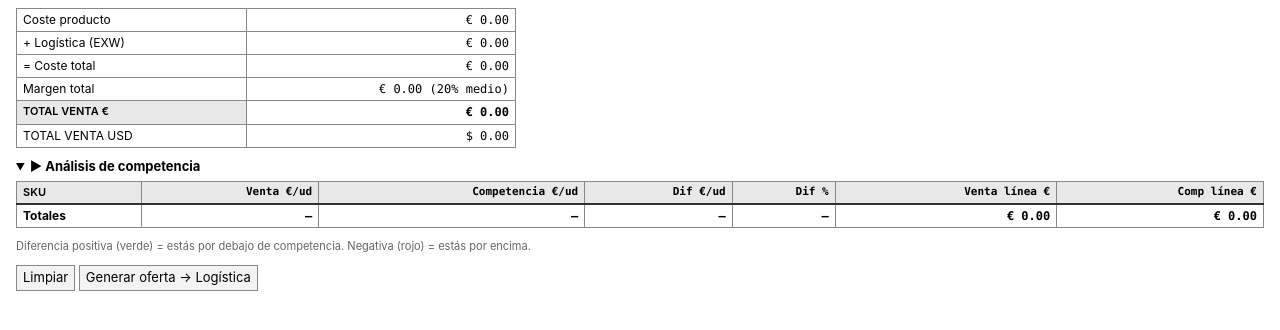
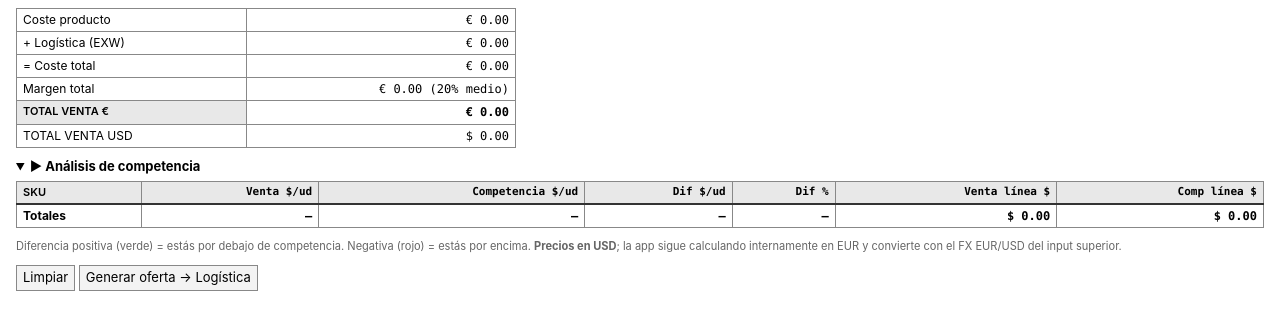
Before and after one commit to Oligonari2810/Arias_Group, a Flask app: template templates/quote.html in a window 1280 px wide, after a click on "▶ Análisis de competencia". Shown: the part 319-649 px from the top of the page. Run offline with Flask 3, Linux system fonts and the light colour scheme; the template is opened without the code that fills it, so the values that code supplies are empty; some libraries are stand-ins or nearby versions.

Commit message:
feat(quote): panel competencia muestra USD (RD opera en \$)
Cambios solo en el panel de Análisis de competencia — el resto de la
tabla principal y los totales siguen en EUR.

- Cabeceras: \$/ud, Dif \$/ud, líneas en \$.
- Inputs de competencia se introducen en USD; conversión a EUR (storage
  legacy en lines.competitor_price_eur) usando el FX EUR/USD del input
  superior. Cuando flippeemos el resto de la app a USD base, este
  conversor desaparece.
- Valores de venta mostrados en USD (multiplicando × fx el cálculo
  interno EUR).

https://claude.ai/code/session_01QDJ1hyJNztvdSS88St4eLj

```diff
--- a/templates/quote.html
+++ b/templates/quote.html
@@ -187,12 +187,12 @@
     <thead>
       <tr>
         <th>SKU</th>
-        <th class="num">Venta €/ud</th>
-        <th class="num">Competencia €/ud</th>
-        <th class="num">Dif €/ud</th>
+        <th class="num">Venta $/ud</th>
+        <th class="num">Competencia $/ud</th>
+        <th class="num">Dif $/ud</th>
         <th class="num">Dif %</th>
-        <th class="num">Venta línea €</th>
-        <th class="num">Comp línea €</th>
+        <th class="num">Venta línea $</th>
+        <th class="num">Comp línea $</th>
       </tr>
     </thead>
     <tbody id="compBody"></tbody>
@@ -203,12 +203,12 @@
         <td class="num">—</td>
         <td class="num" id="compTotalDifUnit">—</td>
         <td class="num" id="compTotalDifPct">—</td>
-        <td class="num" id="compTotalSale">€ 0.00</td>
-        <td class="num" id="compTotalComp">€ 0.00</td>
+        <td class="num" id="compTotalSale">$ 0.00</td>
+        <td class="num" id="compTotalComp">$ 0.00</td>
       </tr>
     </tfoot>
   </table>
-  <p class="muted" style="font-size:0.85em;">Diferencia positiva (verde) = estás por debajo de competencia. Negativa (rojo) = estás por encima.</p>
+  <p class="muted" style="font-size:0.85em;">Diferencia positiva (verde) = estás por debajo de competencia. Negativa (rojo) = estás por encima. <b>Precios en USD</b>; la app sigue calculando internamente en EUR y convierte con el FX EUR/USD del input superior.</p>
 </details>
 
 <div style="margin-top:8px;">
@@ -682,60 +682,67 @@ function recalcAll() {
 function renderCompetitionPanel(lines, wastePct, fx) {
   const body = document.getElementById('compBody');
   body.innerHTML = '';
-  let sumSale = 0, sumComp = 0, skusBelow = 0, skusAbove = 0, skusSet = 0;
+  let sumSaleUsd = 0, sumCompUsd = 0, skusBelow = 0, skusAbove = 0, skusSet = 0;
   lines.forEach((line, i) => {
     const qtyW = Math.ceil(line.qty * (1 + wastePct));
     const logPerUnit = parseFloat(line.logUnitCost) || 0;
     const costProduct = line.price * qtyW;
     const m = (line.margin || 0) / 100;
     const saleProduct = m < 1 ? costProduct / (1 - m) : costProduct;
-    const lineSale = saleProduct + (logPerUnit * qtyW);
-    const unitSale = qtyW > 0 ? (lineSale / qtyW) : 0;
-    const comp = parseFloat(line.competitorPrice) || 0;
-    const compLine = comp * qtyW;
-    const difUnit = comp > 0 ? (comp - unitSale) : null;
-    const difPct = comp > 0 ? ((comp - unitSale) / comp * 100) : null;
-    sumSale += lineSale;
-    sumComp += compLine;
-    if (comp > 0) {
+    const lineSaleEur = saleProduct + (logPerUnit * qtyW);
+    const lineSaleUsd = lineSaleEur * fx;
+    const unitSaleUsd = qtyW > 0 ? (lineSaleUsd / qtyW) : 0;
+    // line.competitorPrice se guarda en EUR (legacy), aquí lo expresamos en USD.
+    const compEur = parseFloat(line.competitorPrice) || 0;
+    const compUsd = compEur * fx;
+    const compLineUsd = compUsd * qtyW;
+    const difUnitUsd = compUsd > 0 ? (compUsd - unitSaleUsd) : null;
+    const difPct = compUsd > 0 ? ((compUsd - unitSaleUsd) / compUsd * 100) : null;
+    sumSaleUsd += lineSaleUsd;
+    sumCompUsd += compLineUsd;
+    if (compUsd > 0) {
       skusSet++;
-      if (difUnit > 0) skusBelow++;
-      else if (difUnit < 0) skusAbove++;
+      if (difUnitUsd > 0) skusBelow++;
+      else if (difUnitUsd < 0) skusAbove++;
     }
-    const color = difUnit == null ? '#888' : (difUnit >= 0 ? '#060' : '#a23');
-    const arrow = difUnit == null ? '' : (difUnit >= 0 ? ' ▼' : ' ▲');
+    const color = difUnitUsd == null ? '#888' : (difUnitUsd >= 0 ? '#060' : '#a23');
+    const arrow = difUnitUsd == null ? '' : (difUnitUsd >= 0 ? ' ▼' : ' ▲');
     body.innerHTML += `<tr>
       <td class="mono">${escapeHtml(line.sku)}</td>
-      <td class="num">${fmtN(unitSale)}</td>
-      <td class="num"><input type="number" value="${comp > 0 ? comp.toFixed(4) : ''}" min="0" step="0.01"
+      <td class="num">${fmtN(unitSaleUsd)}</td>
+      <td class="num"><input type="number" value="${compUsd > 0 ? compUsd.toFixed(4) : ''}" min="0" step="0.01"
           placeholder="—" style="width:90px; text-align:right;"
           onchange="updateLineCompetitor(${i}, this.value)"></td>
-      <td class="num" style="color:${color};">${difUnit == null ? '—' : fmtN(difUnit) + arrow}</td>
+      <td class="num" style="color:${color};">${difUnitUsd == null ? '—' : fmtN(difUnitUsd) + arrow}</td>
       <td class="num" style="color:${color};">${difPct == null ? '—' : difPct.toFixed(1) + '%'}</td>
-      <td class="num">${fmtN(lineSale)}</td>
-      <td class="num">${compLine > 0 ? fmtN(compLine) : '—'}</td>
+      <td class="num">${fmtN(lineSaleUsd)}</td>
+      <td class="num">${compLineUsd > 0 ? fmtN(compLineUsd) : '—'}</td>
     </tr>`;
   });
-  const totalDif = sumComp - sumSale;
-  const totalDifPct = sumComp > 0 ? (totalDif / sumComp * 100) : null;
-  const tColor = totalDif >= 0 ? '#060' : '#a23';
-  document.getElementById('compTotalSale').textContent = '€ ' + fmtN(sumSale);
-  document.getElementById('compTotalComp').textContent = sumComp > 0 ? ('€ ' + fmtN(sumComp)) : '—';
-  document.getElementById('compTotalDifUnit').textContent = sumComp > 0 ? ('€ ' + fmtN(totalDif)) : '—';
-  document.getElementById('compTotalDifUnit').style.color = sumComp > 0 ? tColor : '';
+  const totalDifUsd = sumCompUsd - sumSaleUsd;
+  const totalDifPct = sumCompUsd > 0 ? (totalDifUsd / sumCompUsd * 100) : null;
+  const tColor = totalDifUsd >= 0 ? '#060' : '#a23';
+  document.getElementById('compTotalSale').textContent = '$ ' + fmtN(sumSaleUsd);
+  document.getElementById('compTotalComp').textContent = sumCompUsd > 0 ? ('$ ' + fmtN(sumCompUsd)) : '—';
+  document.getElementById('compTotalDifUnit').textContent = sumCompUsd > 0 ? ('$ ' + fmtN(totalDifUsd)) : '—';
+  document.getElementById('compTotalDifUnit').style.color = sumCompUsd > 0 ? tColor : '';
   document.getElementById('compTotalDifPct').textContent = totalDifPct == null ? '—' : totalDifPct.toFixed(1) + '%';
-  document.getElementById('compTotalDifPct').style.color = sumComp > 0 ? tColor : '';
+  document.getElementById('compTotalDifPct').style.color = sumCompUsd > 0 ? tColor : '';
   const summary = document.getElementById('compSummary');
   if (skusSet === 0) {
-    summary.textContent = '(sin datos de competencia — rellena precios para ver el análisis)';
+    summary.textContent = '(sin datos de competencia — rellena precios en USD para ver el análisis)';
   } else {
     summary.textContent = `(${skusSet} SKUs · ${skusBelow} bajo · ${skusAbove} sobre · dif total ${totalDifPct == null ? '—' : totalDifPct.toFixed(1) + '%'})`;
   }
 }
 
 function updateLineCompetitor(i, val) {
+  const fx = parseFloat(document.getElementById('fxInput').value) || 1.085;
   const v = parseFloat(val);
-  lines[i].competitorPrice = isNaN(v) || v <= 0 ? 0 : v;
+  // Input está en USD, lo convertimos a EUR para guardar (el field histórico
+  // del modelo es competitor_price_eur). Si mañana flippeamos el resto a USD
+  // base, este conversor desaparece.
+  lines[i].competitorPrice = isNaN(v) || v <= 0 ? 0 : v / fx;
   recalcAll();
 }
 
```
